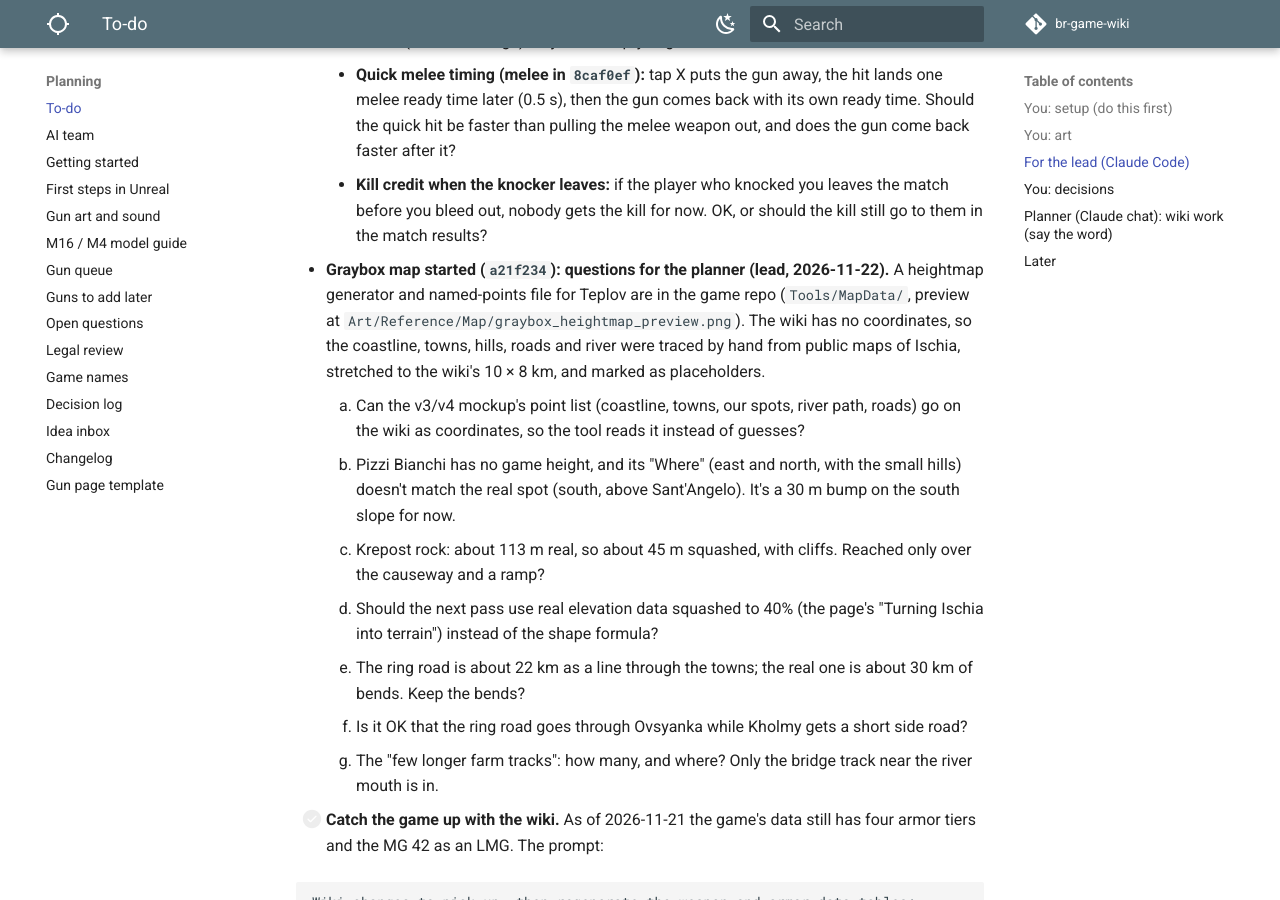
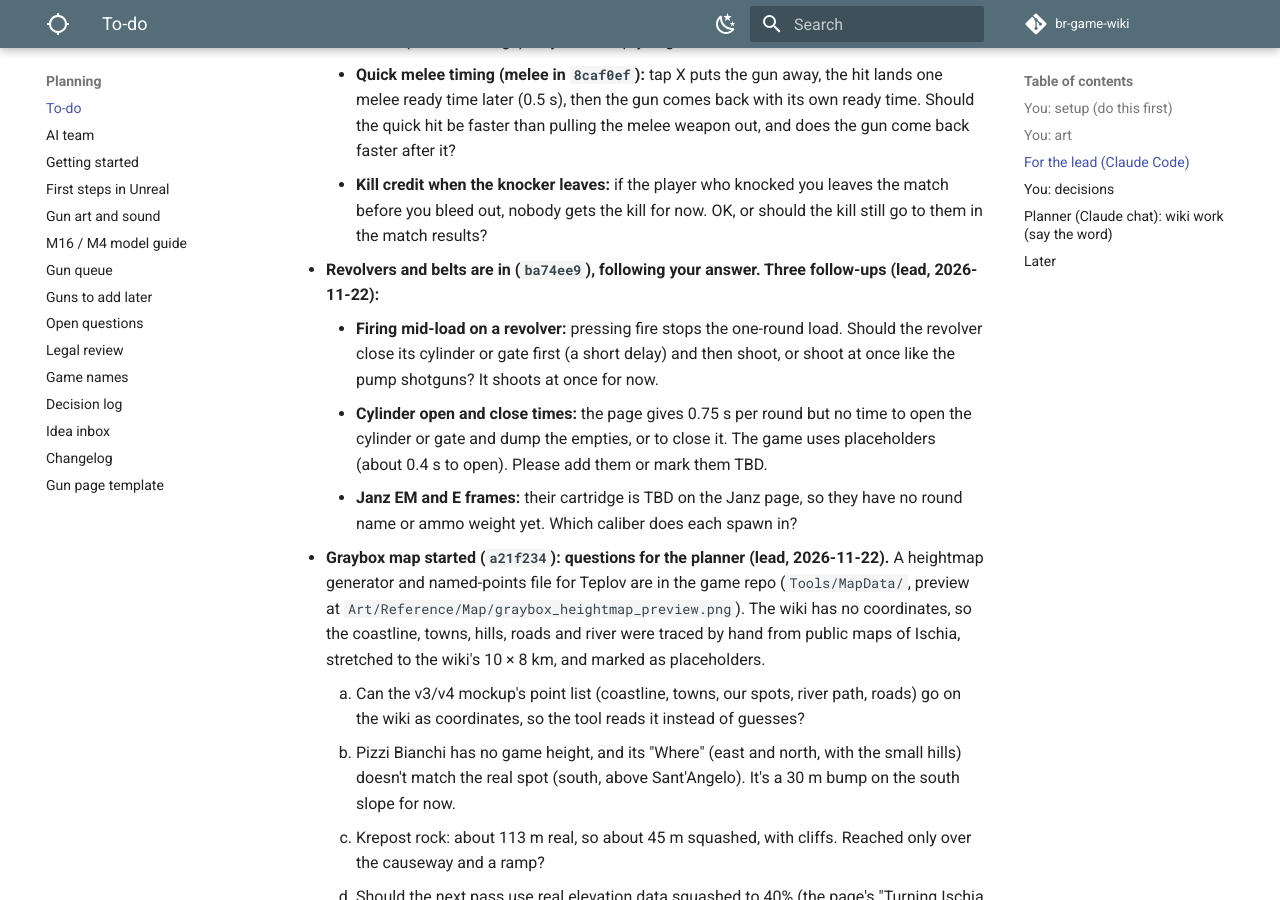
Before and after one commit to DerrickSpartan1/br-game-wiki, an MkDocs documentation site: the page built from docs/planning/to-do.md, in a window 1280 px wide and 900 px high, scrolled down 5318 px. Built offline with MkDocs 1.6.1 and Material for MkDocs 9.7.7, drawn with Linux system fonts in a browser that asks for light colours; comment, search, counter and statistics services are not loaded.

Commit message:
Planner questions: revolver fire mid-load, cylinder times, Janz calibers
Co-Authored-By: Claude Opus 5.5 <noreply@anthropic.com>

```diff
--- a/docs/planning/to-do.md
+++ b/docs/planning/to-do.md
@@ -80,6 +80,10 @@ When you tell the lead "check the planner's list," it works through this section
     - **Open-bolt mag guns with rounds left:** "the full reload only when the chamber is empty" — an open-bolt gun never holds a chambered round, but its bolt is already back while it has rounds. The lead reads that as "just change mags" when rounds are left, and the full reload (with the charge) only from empty. Right?
     - **Quick melee timing (melee in `8caf0ef`):** tap X puts the gun away, the hit lands one melee ready time later (0.5 s), then the gun comes back with its own ready time. Should the quick hit be faster than pulling the melee weapon out, and does the gun come back faster after it?
     - **Kill credit when the knocker leaves:** if the player who knocked you leaves the match before you bleed out, nobody gets the kill for now. OK, or should the kill still go to them in the match results?
+- **Revolvers and belts are in (`ba74ee9`), following your answer. Three follow-ups (lead, 2026-11-22):**
+    - **Firing mid-load on a revolver:** pressing fire stops the one-round load. Should the revolver close its cylinder or gate first (a short delay) and then shoot, or shoot at once like the pump shotguns? It shoots at once for now.
+    - **Cylinder open and close times:** the page gives 0.75 s per round but no time to open the cylinder or gate and dump the empties, or to close it. The game uses placeholders (about 0.4 s to open). Please add them or mark them TBD.
+    - **Janz EM and E frames:** their cartridge is TBD on the Janz page, so they have no round name or ammo weight yet. Which caliber does each spawn in?
 - **Graybox map started (`a21f234`): questions for the planner (lead, 2026-11-22).** A heightmap generator and named-points file for Teplov are in the game repo (`Tools/MapData/`, preview at `Art/Reference/Map/graybox_heightmap_preview.png`). The wiki has no coordinates, so the coastline, towns, hills, roads and river were traced by hand from public maps of Ischia, stretched to the wiki's 10 × 8 km, and marked as placeholders.
     1. Can the v3/v4 mockup's point list (coastline, towns, our spots, river path, roads) go on the wiki as coordinates, so the tool reads it instead of guesses?
     2. Pizzi Bianchi has no game height, and its "Where" (east and north, with the small hills) doesn't match the real spot (south, above Sant'Angelo). It's a 30 m bump on the south slope for now.
```
